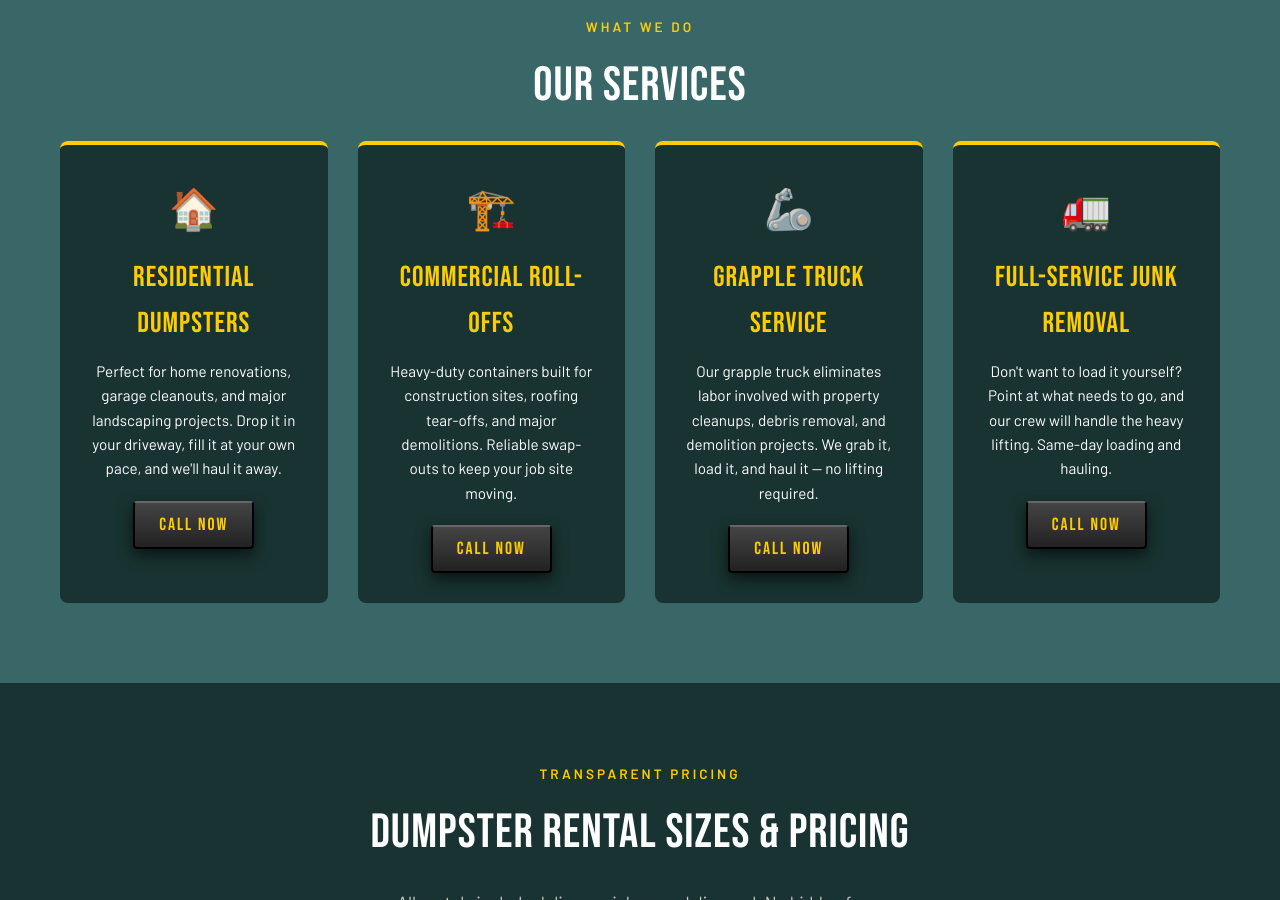
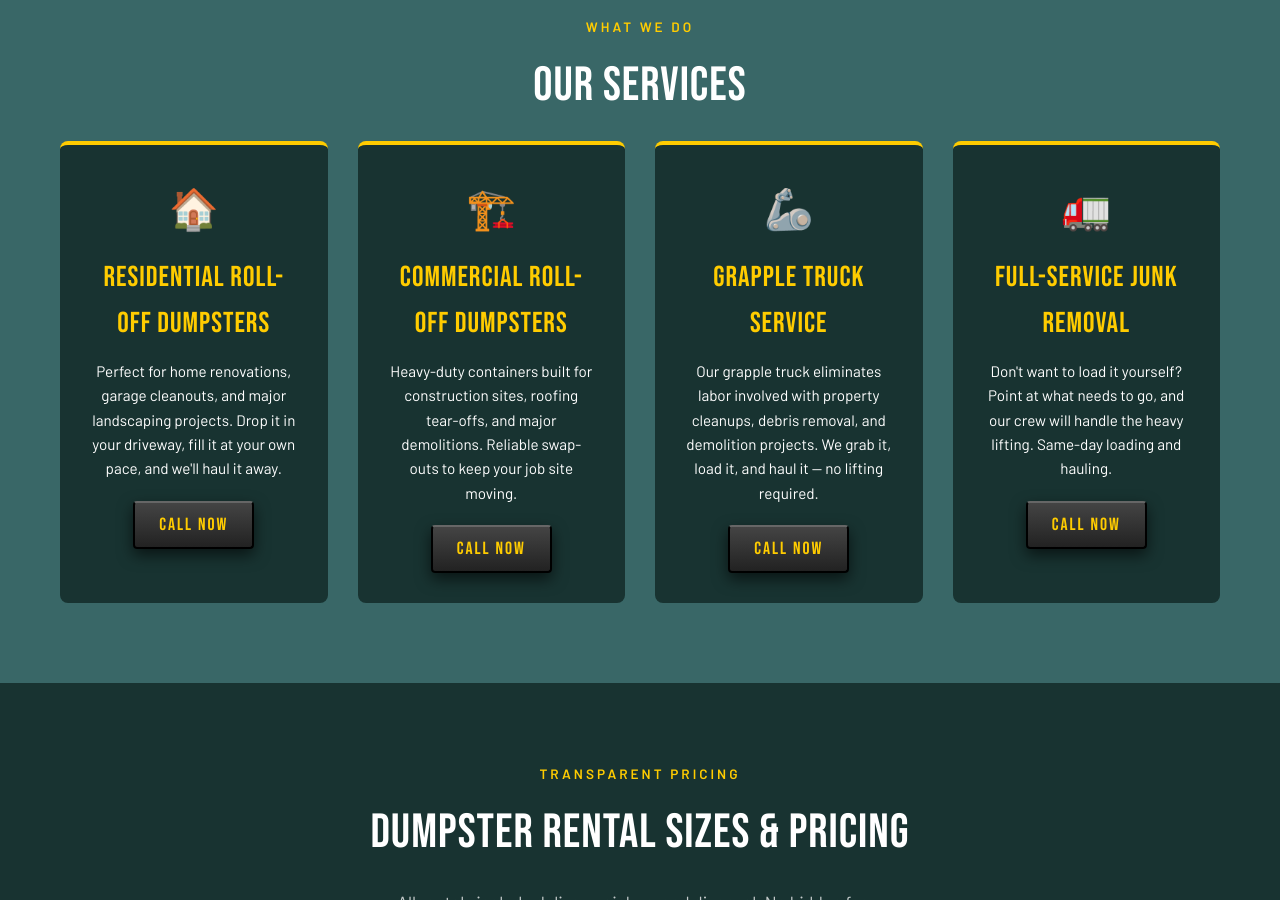
Before and after one commit to JimmyFlame77/A-Better-Hauling, a Jekyll site: the page built from index.html, in a window 1280 px wide and 900 px high, scrolled down 1585 px. Built offline with Jekyll 4.4.1, drawn with Linux system fonts in a browser that asks for light colours.

Commit message:
Update services.yml

```diff
--- a/_data/services.yml
+++ b/_data/services.yml
@@ -1,10 +1,10 @@
-- title: "Residential Dumpsters"
+- title: "Residential Roll-Off Dumpsters"
   icon: "🏠"
   description: "Perfect for home renovations, garage cleanouts, and major landscaping projects. Drop it in your driveway, fill it at your own pace, and we'll haul it away."
   cta: "Call Now"
   link: "tel:3035229020"
 
-- title: "Commercial Roll-Offs"
+- title: "Commercial Roll-Off Dumpsters"
   icon: "🏗️"
   description: "Heavy-duty containers built for construction sites, roofing tear-offs, and major demolitions. Reliable swap-outs to keep your job site moving."
   cta: "Call Now"
```
